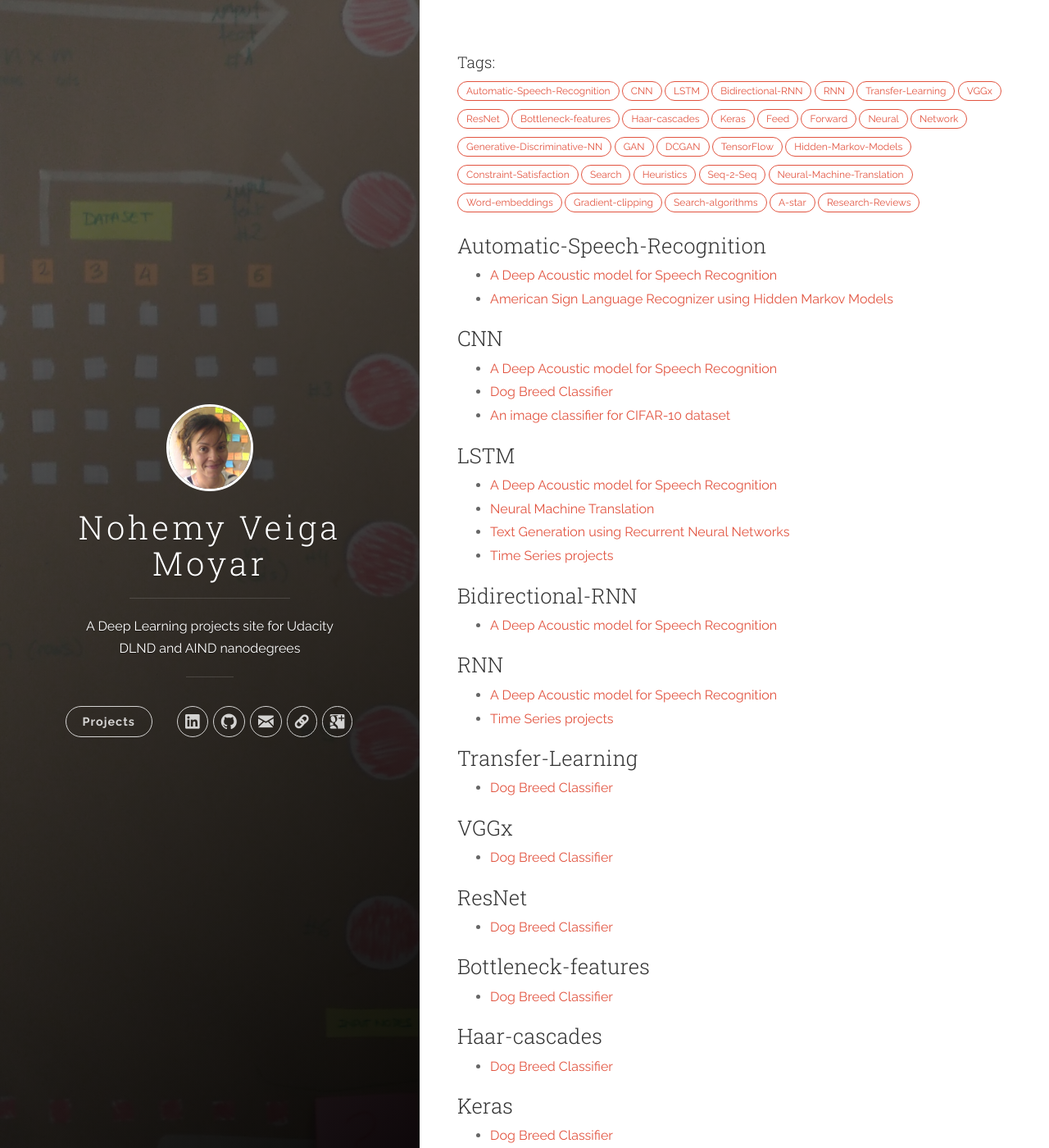
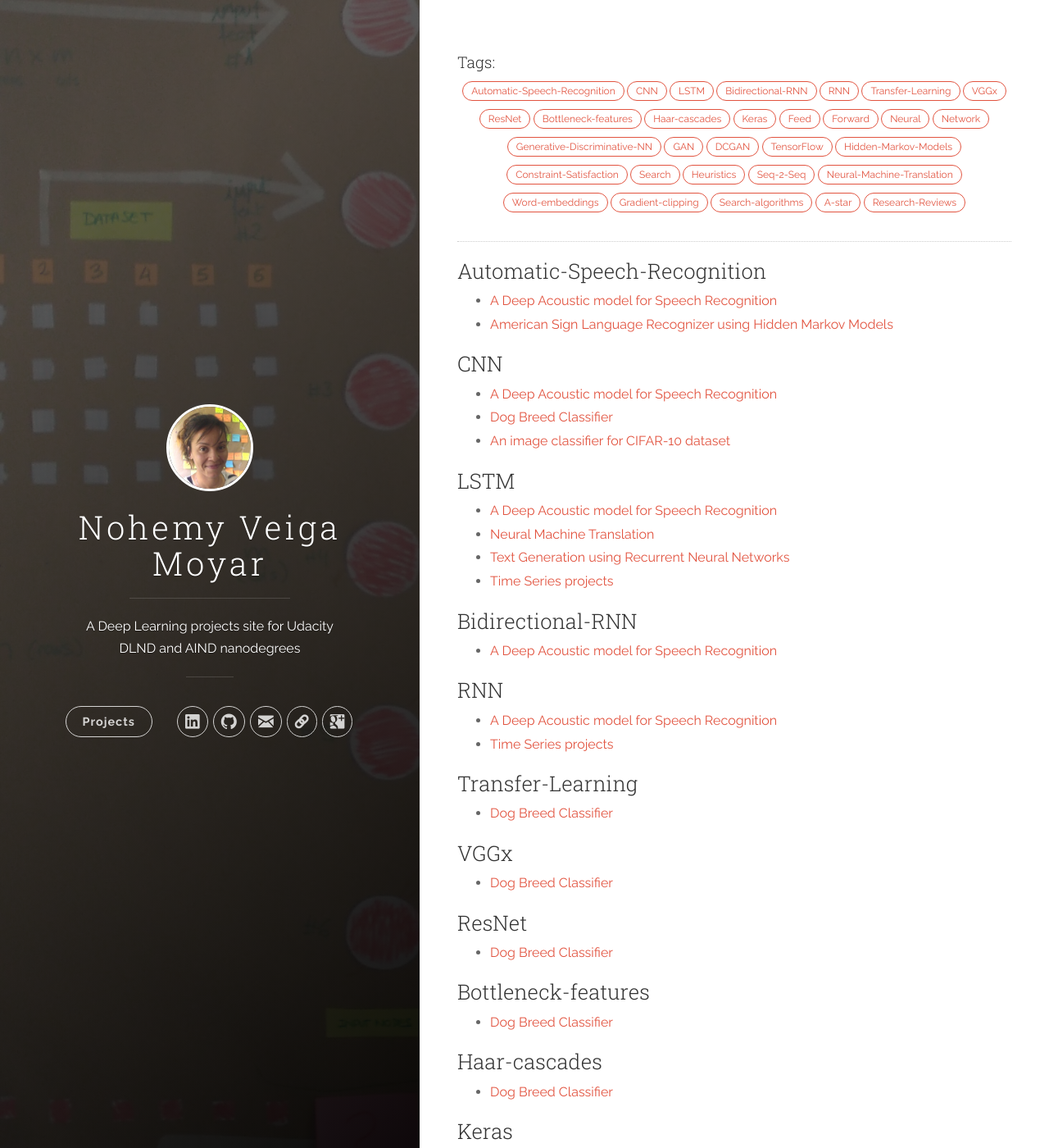
Before and after one commit to nvmoyar/nvmoyar.github.io, a Jekyll site: the page built from tags.md, in a window 1280 px wide and 1400 px high. Shown: the whole window at 82% size. Built offline with Jekyll 4.4.1, drawn with Linux system fonts in a browser that asks for light colours.

Commit message:
style: Include tag class to category style

```diff
--- a/css/main.scss
+++ b/css/main.scss
@@ -32,7 +32,7 @@ pre.highlight code,
   padding: 10px;
 }
 
-.categories{
+.categories, .tags{
   border-bottom: #CCC 1px dotted;
   padding-bottom: 30px;
   text-align: center;
```
